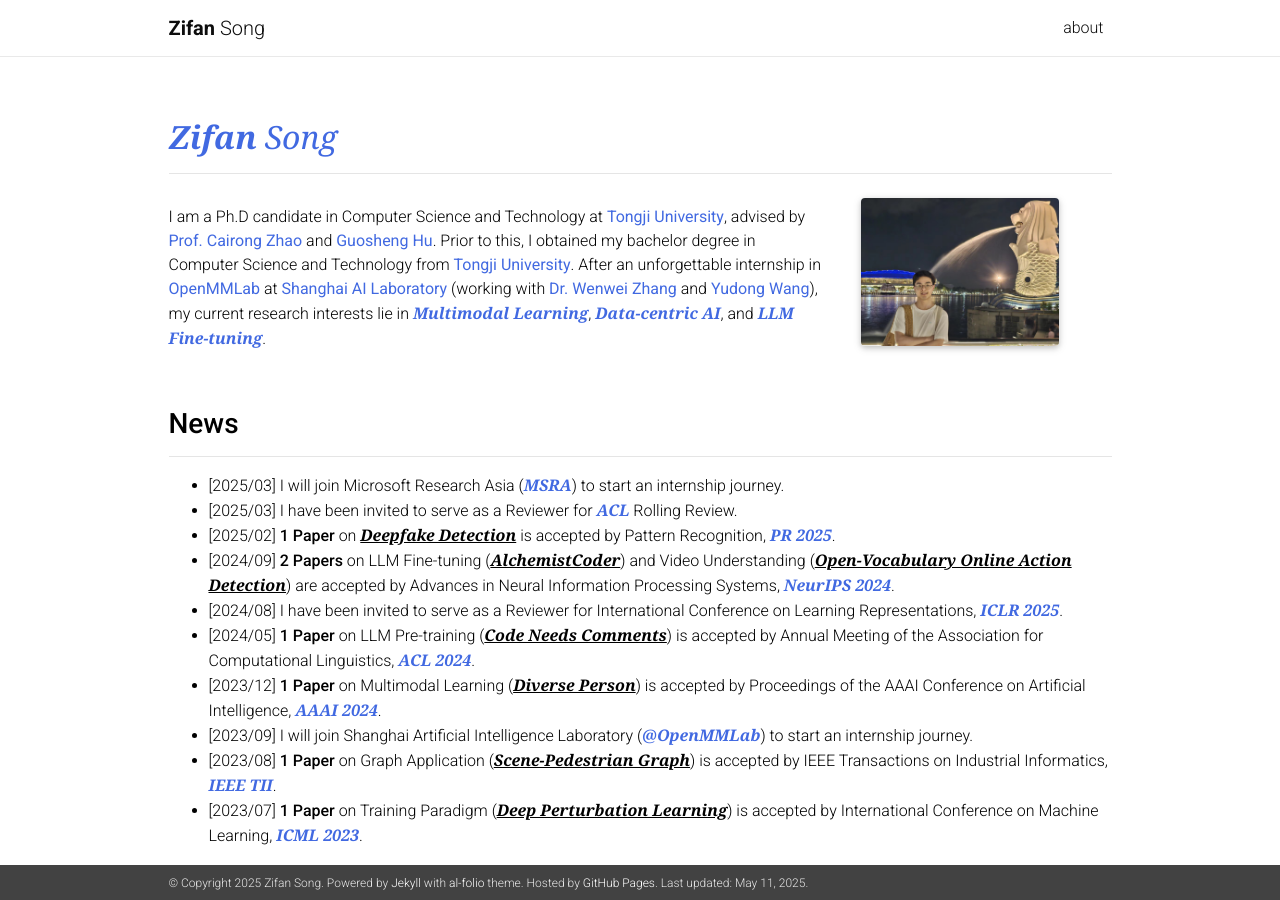
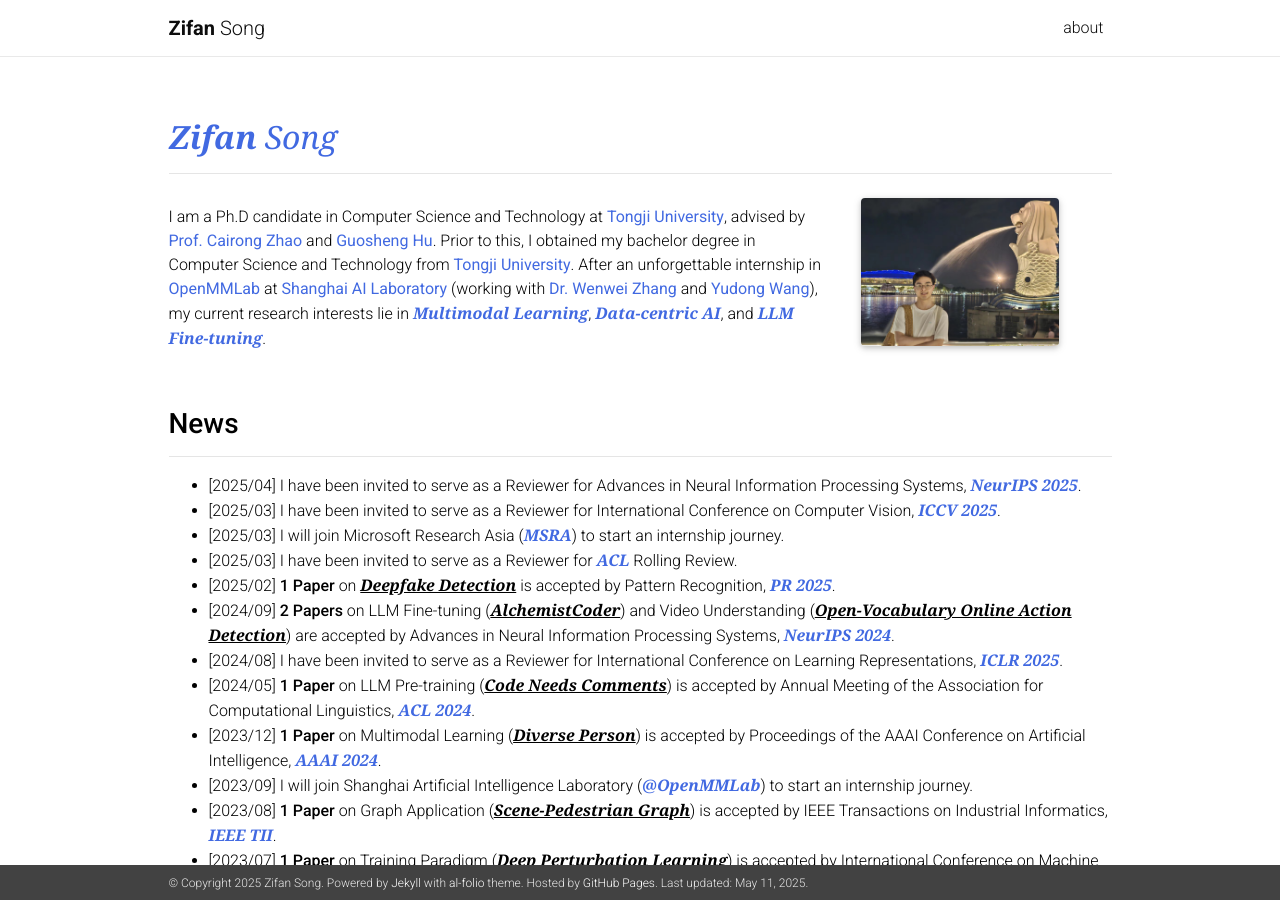
Before and after one commit to MatCaviar/MatCaviar.github.io, a Jekyll site: the page built from _pages/MatCaivar.md, in a window 1280 px wide and 900 px high. Built offline with Jekyll 4.4.1, drawn with Linux system fonts in a browser that asks for light colours; nearby versions of some CDN libraries; a style sheet for code colours, icons or effects is not loaded.

Commit message:
Update MatCaivar.md

```diff
--- a/_pages/MatCaivar.md
+++ b/_pages/MatCaivar.md
@@ -27,6 +27,8 @@ I am a Ph.D candidate in Computer Science and Technology at [<font color="RoyalB
 
 ### **News**
 <hr />
+- [2025/04] I have been invited to serve as a Reviewer for Advances in Neural Information Processing Systems, **<font face="Georgia" color="RoyalBlue"><I><B>NeurIPS 2025</B></I></font>**.
+- [2025/03] I have been invited to serve as a Reviewer for International Conference on Computer Vision, **<font face="Georgia" color="RoyalBlue"><I><B>ICCV 2025</B></I></font>**.
 - [2025/03] I will join Microsoft Research Asia (**<font face="Georgia" color="RoyalBlue"><I><B>MSRA</B></I></font>**) to start an internship journey.
 - [2025/03] I have been invited to serve as a Reviewer for **<font face="Georgia" color="RoyalBlue"><I><B>ACL</B></I></font>** Rolling Review.
 - [2025/02] **1 Paper** on [**<font face="Georgia"><I><U><B>Deepfake Detection</B></U></I></font>**](https://www.sciencedirect.com/science/article/abs/pii/S0031320325001293){:target="_blank"} is accepted by Pattern Recognition, **<font face="Georgia" color="RoyalBlue"><I><B>PR 2025</B></I></font>**.
```
